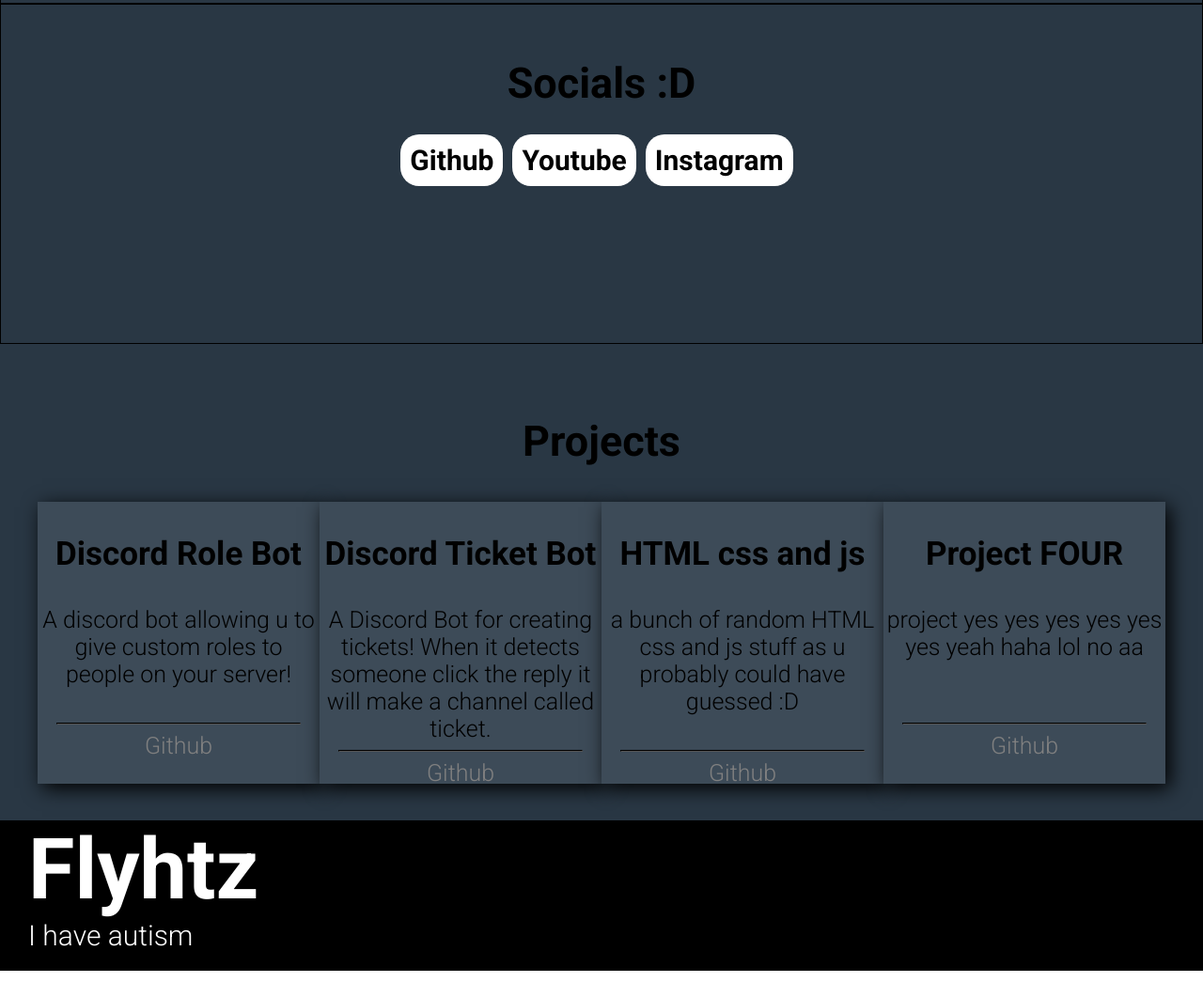
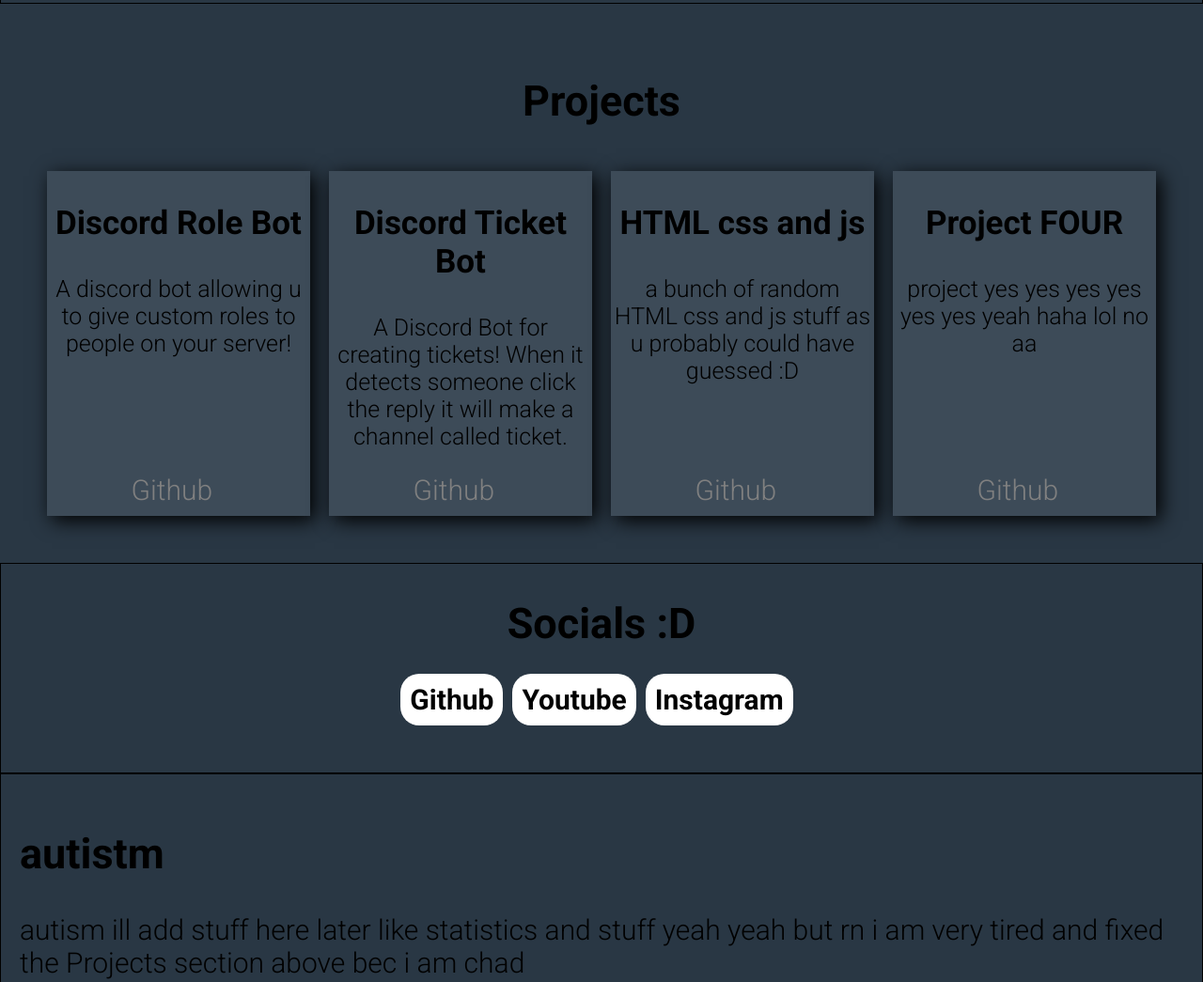
Before and after one commit to flyhtz/flyhtz.github.io, a plain HTML site: page index.html in a window 1280 px wide. Shown: the part 1200-2245 px from the top of the page at 94% size. Drawn offline with Linux system fonts and the light colour scheme.

Commit message:
fixed stuff and shit and yes

```diff
--- a/index.html
+++ b/index.html
@@ -11,7 +11,7 @@
   <nav>
     <img src="src/imgs/logo.jpg" alt="Logo" class="logo">
      <ul>
-       <li><a href="https://media.wired.com/photos/627b0c1fb6048c47d506c6c0/16:9/w_1551,h_872,c_limit/Backrooms-Games.jpg" target="_blank">gay porn</a></li>
+       <li><a href="https://media.wired.com/photos/627b0c1fb6048c47d506c6c0/16:9/w_1551,h_872,c_limit/Backrooms-Games.jpg" target="_blank">Backrooms</a></li>
        <li><a href="#info">Information</a></li>
        <li><a href="#socials">Socials</a></li>
       </ul>
@@ -30,43 +30,45 @@
     <p>I am severely autistic and I am currently reciding inside ur walls :D</p>
   </div>
 </section>
+<section class="projects">
+  <div >
+    <h2>Projects</h2>
+    <div class="project-container">
+      <div class="project-card">
+        <h3>Discord Role Bot</h3>
+        <p class="project-text">A discord bot allowing u to give custom roles to people on your server!<br><br></p>
+        <p class="project-link"><a style="color: grey;" href="https://github.com/flyhtz/Discord-Role-Bot">Github</a></p>
+      </div>
+      <div class="project-card">
+        <h3>Discord Ticket Bot</h3>
+        <p class="project-text">A Discord Bot for creating tickets! When it detects someone click the reply it will make a channel called ticket.</p>
+        <p class="project-link"><a style="color: grey;" href="https://github.com/flyhtz/Discord-Ticket-Bot">Github</a></p>
+      </div>
+      <div class="project-card">
+        <h3>HTML css and js</h3>
+        <p class="project-text">a bunch of random HTML css and js stuff as u probably could have guessed :D<br><br></p>
+        <p class="project-link"><a style="color: grey;" href="https://github.com/flyhtz/HTML-css-and-js-stuff">Github</a></p>
+      </div>
+      <div class="project-card">
+        <h3>Project FOUR</h3>
+        <p class="project-text">project yes yes yes yes yes yes yeah haha lol no aa</p>
+        <p class="project-link"><a style="color: grey;" href="https://github.com/flyhtz/">Github</a></p>
+      </div>
+    </div>
+  </div>
+</section>
 <section class="sub-sec-2" id="socials">
   <div class="sub-sec-2-text">
     <h2>Socials :D</h2>
     <p><a class="button2" href=https://github.com/flyhtz target="_blank">Github</a><a class="button2" href=https://youtube.com/flyhtz target="_blank">Youtube</a><a class="button2" href=https://www.instagram.com/autisticprogrammer/ target="_blank">Instagram</a></p>
   </div>
 </section>
-<section>
-  <div class="projects">
-    <h2>Projects</h2>
-    <div class="project-container">
-      <div class="project-card">
-        <h3>Discord Role Bot</h3>
-        <p class="project-text">A discord bot allowing u to give custom roles to people on your server!<br><br></p>
-        <hr>
-        <p class="project-text"><a style="color: grey;" href="https://github.com/flyhtz/Discord-Role-Bot">Github</a></p>
-      </div>
-      <div class="project-card">
-        <h3>Discord Ticket Bot</h3>
-        <p class="project-text">A Discord Bot for creating tickets! When it detects someone click the reply it will make a channel called ticket.</p>
-        <hr>
-        <p class="project-text"><a style="color: grey;" href="https://github.com/flyhtz/Discord-Ticket-Bot">Github</a></p>
-      </div>
-      <div class="project-card">
-        <h3>HTML css and js</h3>
-        <p class="project-text">a bunch of random HTML css and js stuff as u probably could have guessed :D<br><br></p>
-        <hr>
-        <p class="project-text"><a style="color: grey;" href="https://github.com/flyhtz/HTML-css-and-js-stuff">Github</a></p>
-      </div>
-      <div class="project-card">
-        <h3>Project FOUR</h3>
-        <p class="project-text">project yes yes yes yes yes yes yeah haha lol no aa<br><br><br></p>
-        <hr>
-        <p class="project-text"><a style="color: grey;" href="https://github.com/flyhtz/">Github</a></p>
-      </div>
-    </div>
+<section class="statistics">
+  <div class="statistics-text">
+    <h2>autistm</h2>
+    <p>autism ill add stuff here later like statistics and stuff yeah yeah but rn i am very tired and fixed the Projects section above bec i am chad</p>
   </div>
-</section=>
+</section>
 <footer>
   <div class="footer-text">
     <h1>Flyhtz</h1>
--- a/src/styles.css
+++ b/src/styles.css
@@ -115,11 +115,12 @@ li {
 }
 
 .sub-sec-2 {
-  /* justify-content: space-around; */
+  height: auto;
+  padding-bottom: 60px;
 }
 
 .sub-sec-2-text {
-  padding: 20px;
+  /* padding: 20px; */
   text-align: center;
 }
 
@@ -154,13 +155,21 @@ li {
   padding: 40px;
   background-color: rgb(41, 55, 68);
   margin: -1px;
+  height: auto;
+  position: relative;
 }
 
 .project-card {
   width: 320px;
-  height: 300px;
+  height: auto;
   box-shadow: 5px 5px 20px;
-  background-color: rgb(61,75,88)
+  background-color: rgb(61,75,88);
+  padding-bottom: 70px;
+  margin: 10px;
+}
+
+.project-link {
+  position: absolute; bottom: 60px; margin: auto; padding-left: 7%;
 }
 
 .project-container {
@@ -182,3 +191,12 @@ hr {
   margin-right: 20px;
   border-color: black;
 }
+
+.statistics {
+  display: flex;
+  justify-content: space-around;
+}
+
+.statistics-text {
+  margin: 20px;
+}
```
